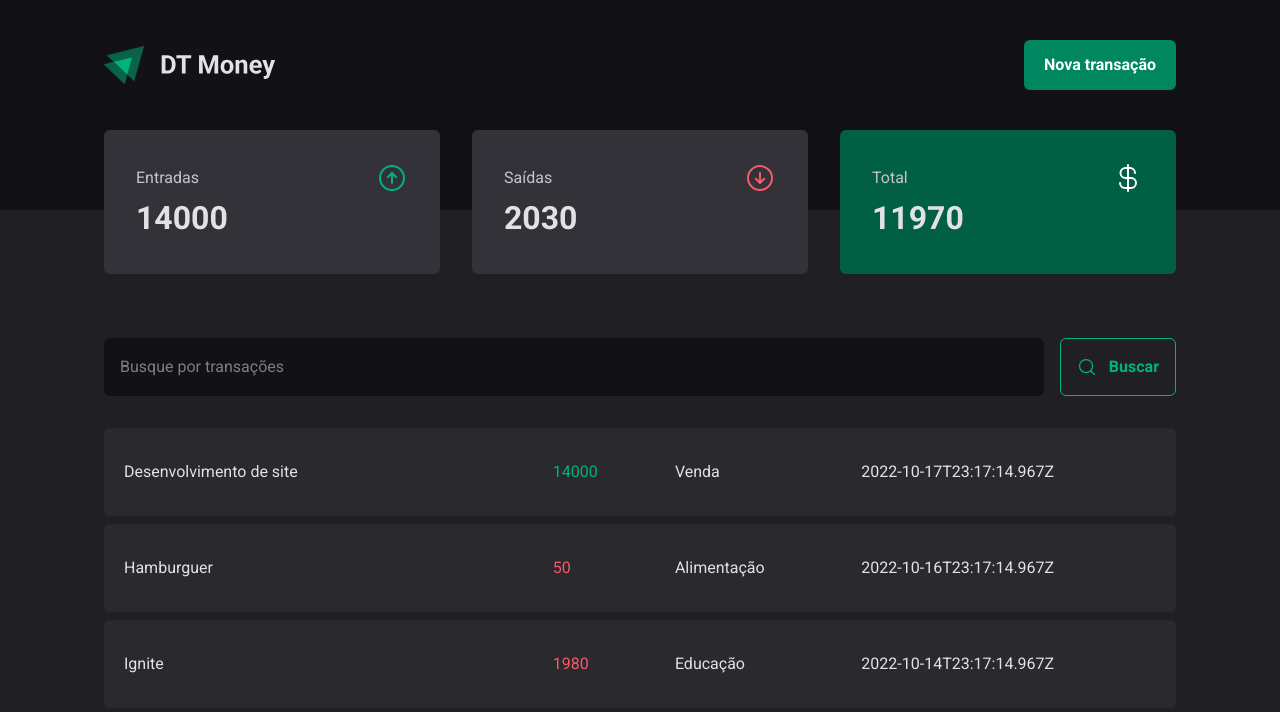
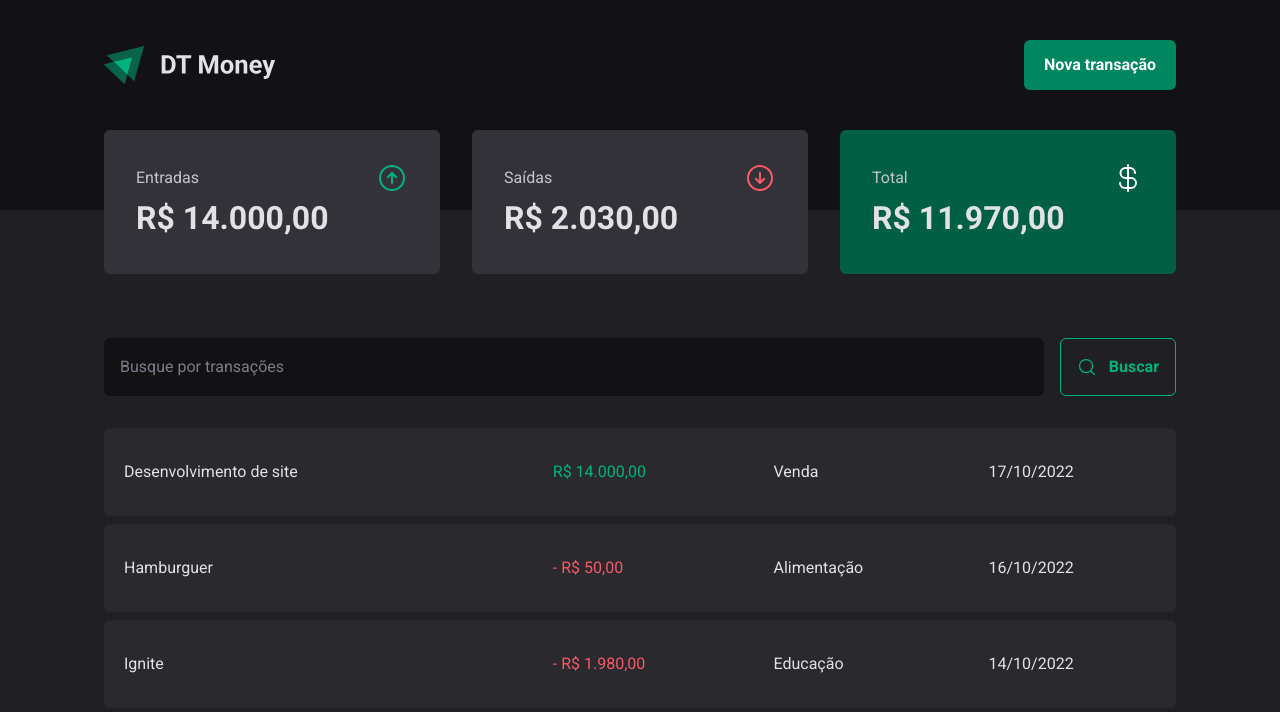
Before and after one commit to josesouzaa/ignite-2022-dt-money, a React (Vite) app: page / in a window 1280 px wide. Shown: the top 712 px of the page. Built offline with nearby package versions, Linux system fonts and the light colour scheme; data requests are answered from the project's data file.

Commit message:
Validação no search form

```diff
--- a/package.json
+++ b/package.json
@@ -10,11 +10,14 @@
     "server": "json-server server.json -p 3333 -w -d 500"
   },
   "dependencies": {
+    "@hookform/resolvers": "^2.9.9",
     "@radix-ui/react-dialog": "^1.0.2",
     "@radix-ui/react-radio-group": "^1.1.0",
     "phosphor-react": "^1.4.1",
     "react": "^18.2.0",
-    "react-dom": "^18.2.0"
+    "react-dom": "^18.2.0",
+    "react-hook-form": "^7.37.0",
+    "zod": "^3.19.1"
   },
   "devDependencies": {
     "@types/react": "^18.0.17",
--- a/src/components/SearchForm.tsx
+++ b/src/components/SearchForm.tsx
@@ -1,16 +1,45 @@
+import { useForm } from 'react-hook-form'
+import * as z from 'zod'
+import { zodResolver } from '@hookform/resolvers/zod'
+
 import { MagnifyingGlass } from 'phosphor-react'
 
+const searchFormSchema = z.object({
+  query: z.string()
+})
+
+type SerachFormInputs = z.infer<typeof searchFormSchema>
+
 export function SearchForm() {
+  const {
+    register,
+    handleSubmit,
+    formState: { isSubmitting }
+  } = useForm<SerachFormInputs>({
+    resolver: zodResolver(searchFormSchema)
+  })
+
+  async function handleSearchTransactions(data: SerachFormInputs) {
+    await new Promise((resolve) => setTimeout(resolve, 2000))
+
+    console.log(data)
+  }
+
   return (
-    <form className="w-full max-w-[1120px] mx-auto mt-16 px-6 flex gap-4">
+    <form
+      className="w-full max-w-[1120px] mx-auto mt-16 px-6 flex gap-4"
+      onSubmit={handleSubmit(handleSearchTransactions)}
+    >
       <input
         type="text"
         placeholder="Busque por transações"
+        {...register('query')}
         className="flex-1 rounded-md bg-gray-900 text-gray-300 p-4 placeholder:text-gray-500"
       />
       <button
         type="submit"
-        className="flex items-center gap-3 p-4 border border-green-300 text-green-300 font-bold rounded-md hover:bg-green-500 hover:text-white hover:border-green-500 hover:transition"
+        disabled={isSubmitting}
+        className="flex items-center gap-3 p-4 border border-green-300 text-green-300 font-bold rounded-md disabled:opacity-60 disabled:cursor-not-allowed enabled:hover:bg-green-500 enabled:hover:text-white enabled:hover:border-green-500 enabled:hover:transition"
       >
         <MagnifyingGlass size={20} />
         Buscar
--- a/src/components/Summary.tsx
+++ b/src/components/Summary.tsx
@@ -1,28 +1,11 @@
-import { useTransactions } from '../contexts/TransactionsContext'
+import { useSummary } from '../hooks/useSummary'
+
+import { priceFormatter } from '../utils/formatter'
 
 import { ArrowCircleUp, ArrowCircleDown, CurrencyDollar } from 'phosphor-react'
 
 export function Summary() {
-  const { transactions } = useTransactions()
-
-  const summary = transactions.reduce(
-    (acc, transaction) => {
-      if (transaction.type === 'income') {
-        acc.income += transaction.price
-        acc.total += transaction.price
-      } else {
-        acc.outcome += transaction.price
-        acc.total -= transaction.price
-      }
-
-      return acc
-    },
-    {
-      income: 0,
-      outcome: 0,
-      total: 0
-    }
-  )
+  const summary = useSummary()
 
   return (
     <section className="w-full max-w-[1120px] mx-auto px-6 grid grid-cols-3 gap-8 -mt-20">
@@ -32,7 +15,9 @@ export function Summary() {
           <ArrowCircleUp size={32} className="text-green-300" />
         </header>
 
-        <strong className="mt-4 text-[2rem]">{summary.income}</strong>
+        <strong className="mt-4 text-[2rem]">
+          {priceFormatter.format(summary.income)}
+        </strong>
       </div>
 
       <div className="bg-gray-600 rounded-md p-8">
@@ -41,7 +26,9 @@ export function Summary() {
           <ArrowCircleDown size={32} className="text-red-300" />
         </header>
 
-        <strong className="mt-4 text-[2rem]">{summary.outcome}</strong>
+        <strong className="mt-4 text-[2rem]">
+          {priceFormatter.format(summary.outcome)}
+        </strong>
       </div>
 
       <div className="bg-green-700 rounded-md p-8">
@@ -50,7 +37,9 @@ export function Summary() {
           <CurrencyDollar size={32} className="text-white" />
         </header>
 
-        <strong className="mt-4 text-[2rem]">{summary.total}</strong>
+        <strong className="mt-4 text-[2rem]">
+          {priceFormatter.format(summary.total)}
+        </strong>
       </div>
     </section>
   )
--- /dev/null
+++ b/src/hooks/useSummary.ts
@@ -0,0 +1,26 @@
+import { useTransactions } from '../contexts/TransactionsContext'
+
+export function useSummary() {
+  const { transactions } = useTransactions()
+
+  const summary = transactions.reduce(
+    (acc, transaction) => {
+      if (transaction.type === 'income') {
+        acc.income += transaction.price
+        acc.total += transaction.price
+      } else {
+        acc.outcome += transaction.price
+        acc.total -= transaction.price
+      }
+
+      return acc
+    },
+    {
+      income: 0,
+      outcome: 0,
+      total: 0
+    }
+  )
+
+  return summary
+}
--- a/src/pages/Transactions.tsx
+++ b/src/pages/Transactions.tsx
@@ -3,6 +3,8 @@ import { useTransactions } from '../contexts/TransactionsContext'
 import { Header } from '../components/Header'
 import { SearchForm } from '../components/SearchForm'
 import { Summary } from '../components/Summary'
+
+import { dateFormatter, priceFormatter } from '../utils/formatter'
 
 export function Transactions() {
   const { transactions } = useTransactions()
@@ -27,10 +29,11 @@ export function Transactions() {
                       : 'text-red-300'
                   }
                 >
-                  {transaction.price}
+                  {transaction.type === 'outcome' && '- '}
+                  {priceFormatter.format(transaction.price)}
                 </td>
                 <td>{transaction.category}</td>
-                <td>{String(transaction.createdAt)}</td>
+                <td>{dateFormatter.format(new Date(transaction.createdAt))}</td>
               </tr>
             ))}
           </tbody>
--- /dev/null
+++ b/src/utils/formatter.ts
@@ -0,0 +1,6 @@
+export const dateFormatter = new Intl.DateTimeFormat('pt-BR')
+
+export const priceFormatter = new Intl.NumberFormat('pt-BR', {
+  style: 'currency',
+  currency: 'BRL'
+})
```
Also changed, not shown: 1 other file (tests, documents, lock files or other folders).
